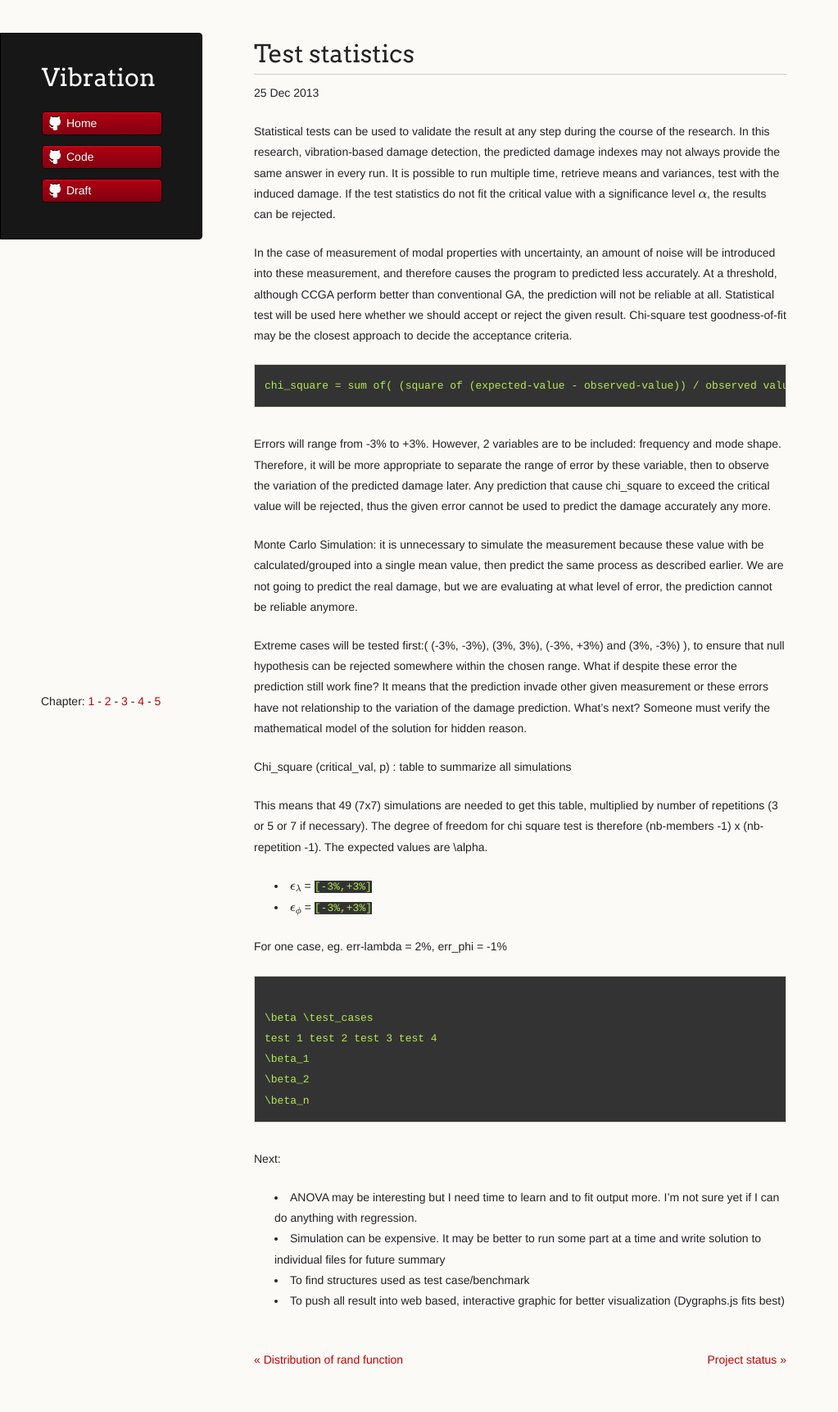
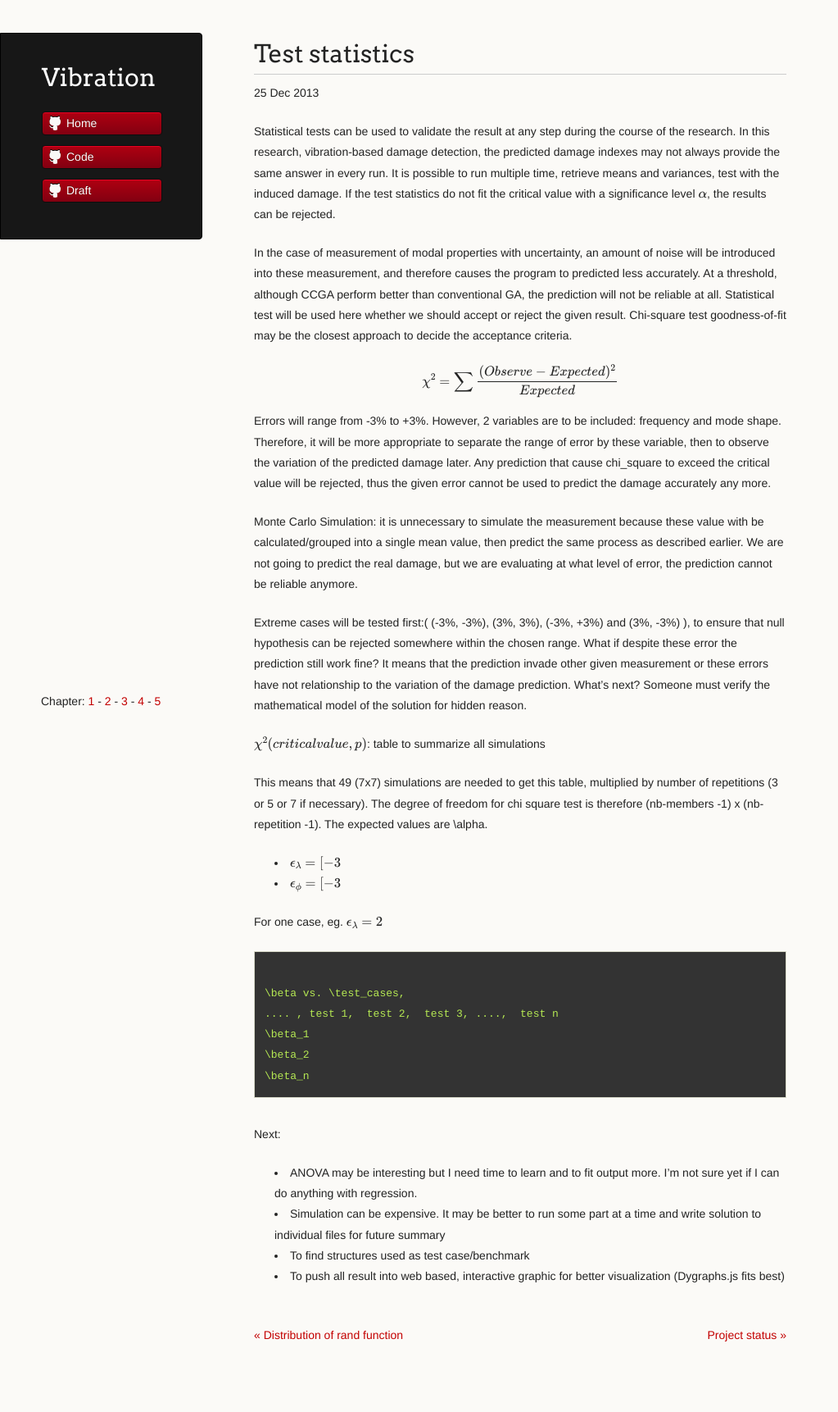
Before and after one commit to vireax/vibration, a Jekyll site: the page built from _posts/2013-12-25-test-statistics.md, in a window 1280 px wide. Shown: the whole page at 82% size, without its empty margins (0-1023 px from the left). Built offline with Jekyll 4.4.1, drawn with Linux system fonts in a browser that asks for light colours; formulas are drawn with MathJax 3; after the commit the page ends 1692 px from its top, so only the background shows below that.

Commit message:
Update 2013-12-25-test-statistics.md

```diff
--- a/_posts/2013-12-25-test-statistics.md
+++ b/_posts/2013-12-25-test-statistics.md
@@ -8,7 +8,7 @@ Statistical tests can be used to validate the result at any step during the cour
 
 In the case of measurement of modal properties with uncertainty, an amount of noise will be introduced into these measurement, and therefore causes the program to predicted less accurately. At a threshold, although CCGA perform better than conventional GA, the prediction will not be reliable at all. Statistical test will be used here whether we should accept or reject the given result. Chi-square test goodness-of-fit may be the closest approach to decide the acceptance criteria.
 
-<pre><code>chi_square = sum of( (square of (expected-value - observed-value)) / observed value)</code></pre>
+<div>$$ \chi^2 = \sum \frac {(Observe - Expected)^2} {Expected} $$</div>
 
 Errors will range from -3% to +3%. However, 2 variables are to be included: frequency and mode shape. Therefore, it will be more appropriate to separate the range of error by these variable, then to observe the variation of the predicted damage later. Any prediction that cause chi_square to exceed the critical value will be rejected, thus the given error cannot be used to predict the damage accurately any more.
 
@@ -16,22 +16,23 @@ Monte Carlo Simulation: it is unnecessary to simulate the measurement because th
 
 Extreme cases will be tested first:( (-3%, -3%), (3%, 3%), (-3%, +3%) and (3%, -3%) ), to ensure that null hypothesis can be rejected somewhere within the chosen range. What if despite these error the prediction still work fine? It means that the prediction invade other given measurement or these errors have not relationship to the variation of the damage prediction. What's next? Someone must verify the mathematical model of the solution for hidden reason.
 
-Chi_square (critical_val, p) : table to summarize all simulations
+<span> $$ \chi^2 (critical value, p) $$</span>: table to summarize all simulations
 
 
 This means that 49 (7x7) simulations are needed to get this table, multiplied by number of repetitions (3 or 5 or 7 if necessary). The degree of freedom for chi square test is therefore (nb-members -1) x (nb-repetition -1). The expected values are \alpha.
 
-* $$ \epsilon_\lambda $$ = <code>[-3%,+3%] </code>
-* $$ \epsilon_\phi $$ = <code>[-3%,+3%] </code>
+* <span>$$ \epsilon_\lambda  = [-3%,+3%] $$</span>
+* <span>$$ \epsilon_\phi = [-3%,+3%] $$</span>
 
-For one case, eg. err-lambda = 2%, err_phi = -1%
+For one case, eg.  <span>$$ \epsilon_\lambda = 2%, \epsilon_\phi = -1% $$ </span>
 <pre><code>
-\beta \test_cases
-test 1 test 2 test 3 test 4
+\beta vs. \test_cases,
+.... , test 1,  test 2,  test 3, ....,  test n
 \beta_1
 \beta_2
 \beta_n
 </code></pre>
+
 Next:
 
 * ANOVA may be interesting but I need time to learn and to fit output more. I'm not sure yet if I can do anything with regression.
```
